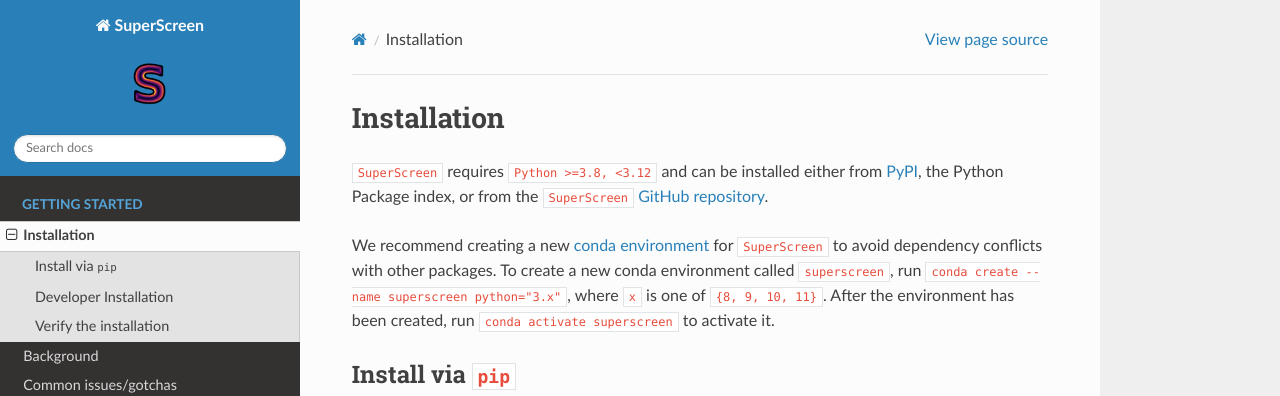
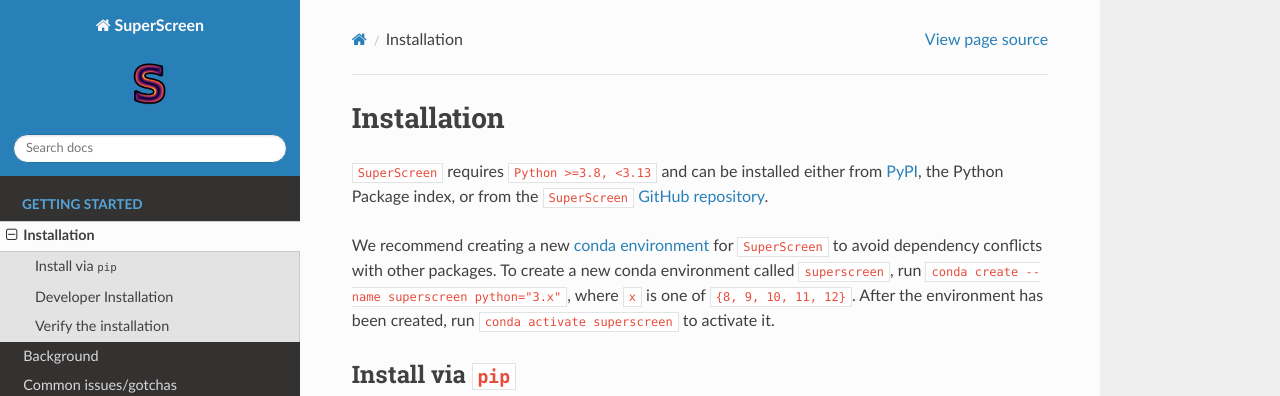
Before and after one commit to loganbvh/superscreen, a Sphinx documentation site: the page built from docs/installation.rst, in a window 1280 px wide and 1342 px high. Shown: the top 396 px of the window. Built offline with Sphinx 7.4.7 and the Read the Docs theme 2.0.0, drawn with Linux system fonts in a browser that asks for light colours; pages that are not in the unit, such as notebooks, are missing from menus.

Commit message:
Add 3.12

```diff
--- a/docs/installation.rst
+++ b/docs/installation.rst
@@ -10,14 +10,14 @@
 .. role:: python(code)
   :language: python
 
-``SuperScreen`` requires ``Python >=3.8, <3.12`` and can be installed either from
+``SuperScreen`` requires ``Python >=3.8, <3.13`` and can be installed either from
 `PyPI <https://pypi.org/project/superscreen/>`_, the Python Package index,
 or from the ``SuperScreen`` `GitHub repository <https://github.com/loganbvh/superscreen>`_.
 
 We recommend creating a new
 `conda environment <https://docs.conda.io/projects/conda/en/latest/user-guide/tasks/manage-environments.html>`_
 for ``SuperScreen`` to avoid dependency conflicts with other packages. To create a new conda environment called
-``superscreen``, run ``conda create --name superscreen python="3.x"``, where ``x`` is one of ``{8, 9, 10, 11}``.
+``superscreen``, run ``conda create --name superscreen python="3.x"``, where ``x`` is one of ``{8, 9, 10, 11, 12}``.
 After the environment has been created, run ``conda activate superscreen`` to activate it.
 
 
--- a/setup.py
+++ b/setup.py
@@ -31,7 +31,7 @@
 AUTHOR_EMAIL = "logan.bvh@gmail.com"
 URL = "https://github.com/loganbvh/superscreen"
 LICENSE = "MIT"
-PYTHON_VERSION = ">=3.8, <3.12"
+PYTHON_VERSION = ">=3.8, <3.13"
 
 INSTALL_REQUIRES = [
     "dill",
@@ -77,6 +77,7 @@
 Programming Language :: Python :: 3.9
 Programming Language :: Python :: 3.10
 Programming Language :: Python :: 3.11
+Programming Language :: Python :: 3.12
 Topic :: Scientific/Engineering
 Topic :: Scientific/Engineering :: Physics
 """
```
